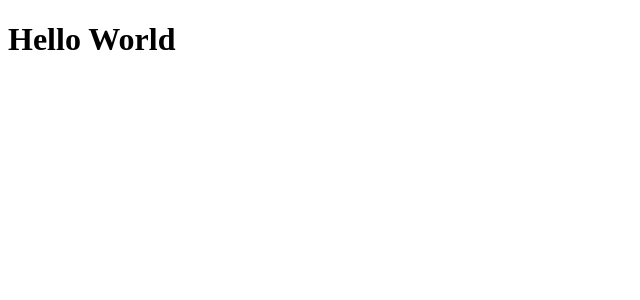
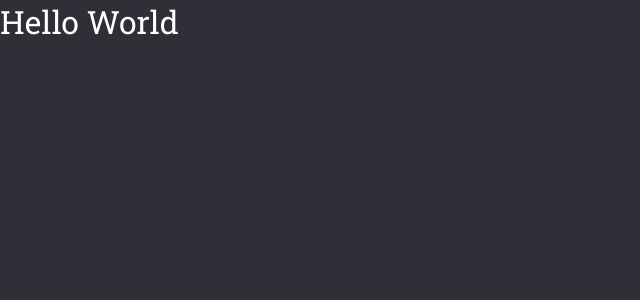
Before and after one commit to wnodelfino/goStack-goBarber, a React (Create React App) app: page / in a window 1280 px wide. Shown: the top 300 px of the page, without its empty margins (0-640 px from the left). Built offline with nearby package versions, Linux system fonts and the light colour scheme.

Commit message:
Eslito globais

```diff
--- a/package.json
+++ b/package.json
@@ -13,6 +13,7 @@
     "react": "^17.0.2",
     "react-dom": "^17.0.2",
     "react-scripts": "4.0.3",
+    "styled-components": "^5.3.0",
     "typescript": "^4.1.2",
     "web-vitals": "^1.0.1"
   },
@@ -41,6 +42,7 @@
     ]
   },
   "devDependencies": {
+    "@types/styled-components": "^5.1.11",
     "@typescript-eslint/eslint-plugin": "^4.28.2",
     "@typescript-eslint/parser": "^4.28.2",
     "eslint": "^7.30.0",
--- a/public/index.html
+++ b/public/index.html
@@ -7,6 +7,7 @@
   <meta name="theme-color" content="#ff9000" />
 
   <title>GoBarber</title>
+  <link href="https://fonts.googleapis.com/css2?family=Roboto+Slab:wght@400;600&display=swap" rel="stylesheet" />
 </head>
 
 <body>
--- a/src/App.tsx
+++ b/src/App.tsx
@@ -1,5 +1,11 @@
 import React from 'react';
+import GlobalStyle from './styles/global';
 
-const App: React.FC = () => <h1>Hello World</h1>;
+const App: React.FC = () => (
+  <>
+    <h1>Hello World</h1>
+    <GlobalStyle />
+  </>
+);
 
 export default App;
--- /dev/null
+++ b/src/styles/global.ts
@@ -0,0 +1,29 @@
+import { createGlobalStyle } from 'styled-components';
+
+export default createGlobalStyle`
+  * {
+    margin: 0;
+    padding: 0;
+    box-sizing: border-box;
+    outline: 0;
+  }
+
+  body {
+    background: #312e38;
+    color: #FFF;
+    -webkit-font-smoothing: antialiased;
+  }
+
+  body, input, button {
+    font-family: 'Roboto Slab', serif;
+    font-size: 16px;
+  }
+
+  h1, h2, h3, h4, h5, h6, strong {
+    font-weight: 500;
+  }
+
+  button {
+    cursor: pointer;
+  }
+`;
```
Also changed, not shown: 2 other files (tests, documents, lock files or other folders).
